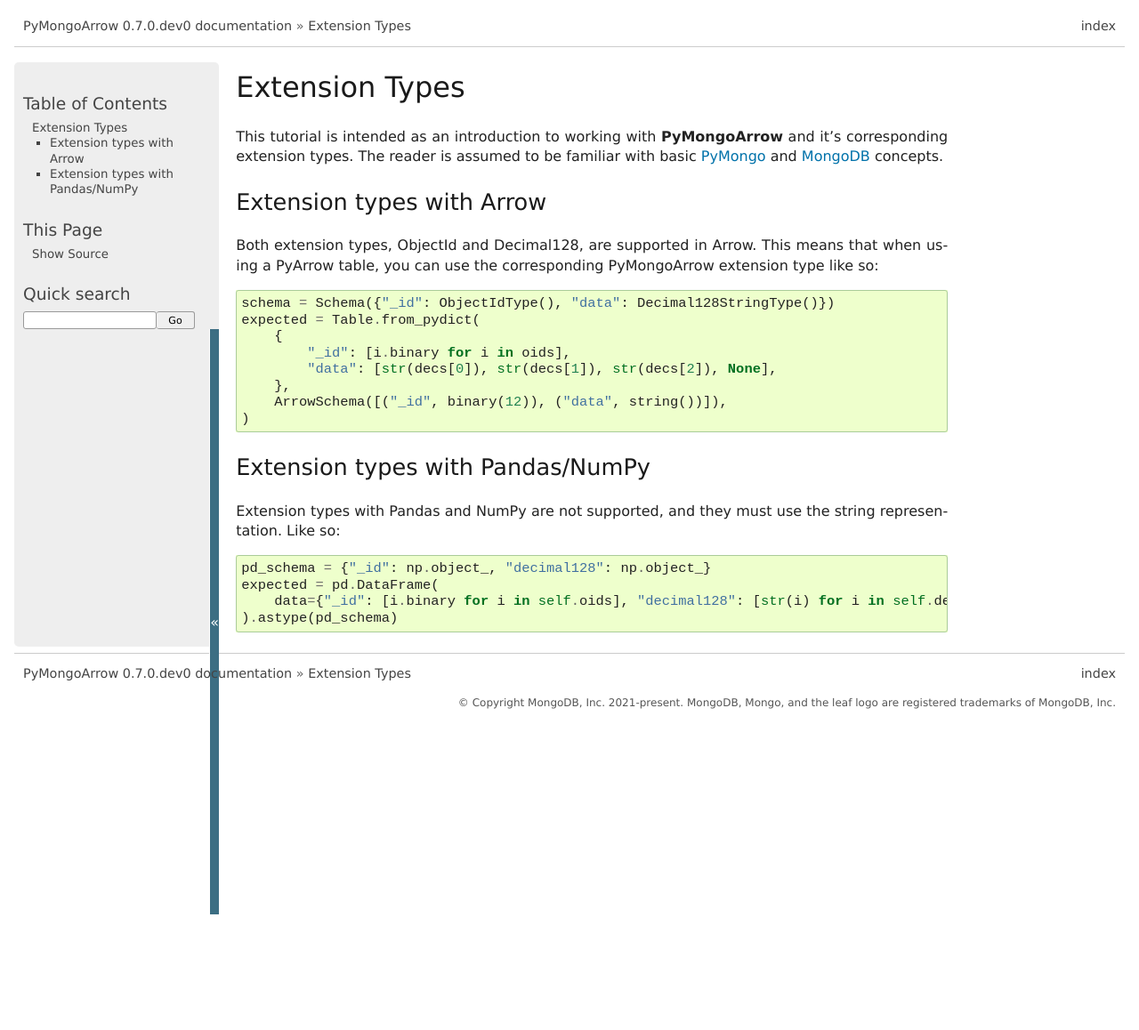
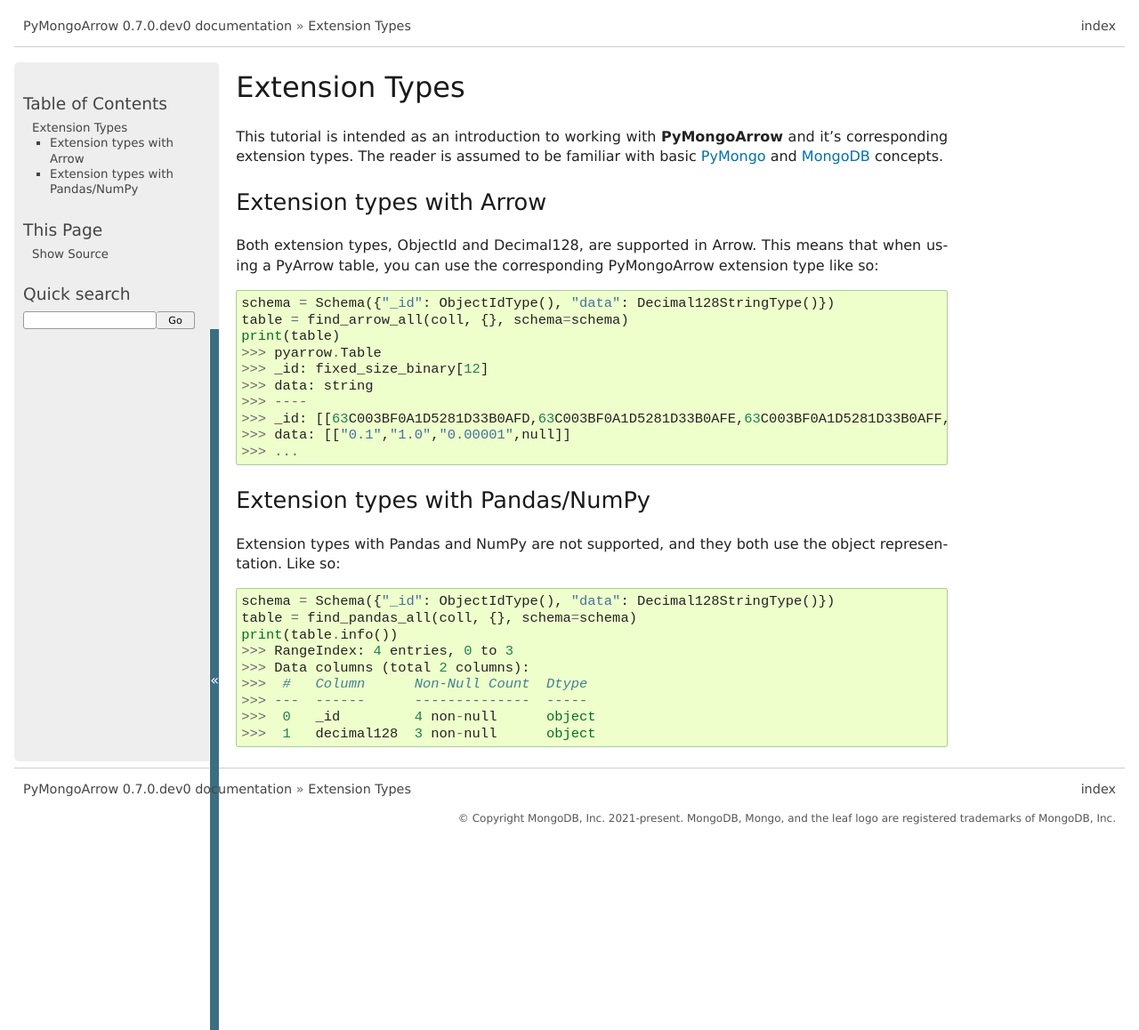
Before and after one commit to mongodb-labs/mongo-arrow, a Sphinx documentation site: the page built from bindings/python/docs/source/extension_types.rst, in a window 1280 px wide. Shown: the whole page at 89% size. Built offline with Sphinx 7.4.7, drawn with Linux system fonts in a browser that asks for light colours; before the commit the page ends 1028 px from its top, so only the background shows below that.

Commit message:
fix up extension types docs

```diff
--- a/bindings/python/docs/source/extension_types.rst
+++ b/bindings/python/docs/source/extension_types.rst
@@ -11,23 +11,30 @@ Extension types with Arrow
 Both extension types, ObjectId and Decimal128, are supported in Arrow. This means that when using
 a PyArrow table, you can use the corresponding PyMongoArrow extension type like so::
 
-            schema = Schema({"_id": ObjectIdType(), "data": Decimal128StringType()})
-            expected = Table.from_pydict(
-                {
-                    "_id": [i.binary for i in oids],
-                    "data": [str(decs[0]), str(decs[1]), str(decs[2]), None],
-                },
-                ArrowSchema([("_id", binary(12)), ("data", string())]),
-            )
+        schema = Schema({"_id": ObjectIdType(), "data": Decimal128StringType()})
+        table = find_arrow_all(coll, {}, schema=schema)
+        print(table)
+        >>> pyarrow.Table
+        >>> _id: fixed_size_binary[12]
+        >>> data: string
+        >>> ----
+        >>> _id: [[63C003BF0A1D5281D33B0AFD,63C003BF0A1D5281D33B0AFE,63C003BF0A1D5281D33B0AFF,63C003BF0A1D5281D33B0B00]]
+        >>> data: [["0.1","1.0","0.00001",null]]
+        >>> ...
 
 
 
 Extension types with Pandas/NumPy
 ^^^^^^^^^^^^^^^^^^^^^^^^^^^^^^^^^
-Extension types with Pandas and NumPy are not supported, and they must use the string representation.
+Extension types with Pandas and NumPy are not supported, and they both use the object representation.
 Like so::
 
-        pd_schema = {"_id": np.object_, "decimal128": np.object_}
-        expected = pd.DataFrame(
-            data={"_id": [i.binary for i in self.oids], "decimal128": [str(i) for i in self.decimal_128s]}
-        ).astype(pd_schema)
+        schema = Schema({"_id": ObjectIdType(), "data": Decimal128StringType()})
+        table = find_pandas_all(coll, {}, schema=schema)
+        print(table.info())
+        >>> RangeIndex: 4 entries, 0 to 3
+        >>> Data columns (total 2 columns):
+        >>>  #   Column      Non-Null Count  Dtype
+        >>> ---  ------      --------------  -----
+        >>>  0   _id         4 non-null      object
+        >>>  1   decimal128  3 non-null      object
```
